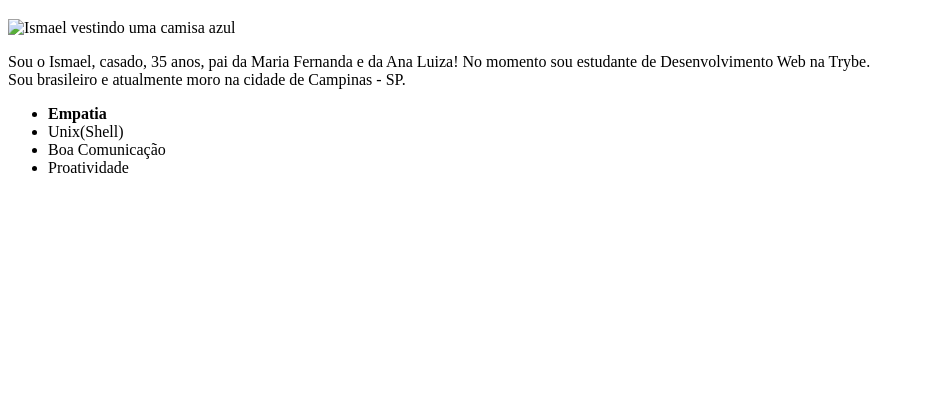
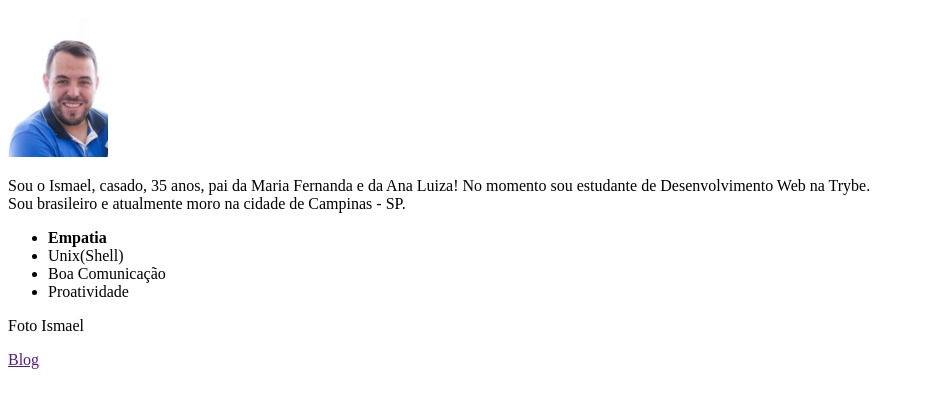
Before and after one commit to IsmaelPeccin/IsmaelPeccin.github.io, a plain HTML site: page index.html in a window 1280 px wide. Shown: the part 61-468 px from the top of the page, without its empty margins (0-925 px from the left). Drawn offline with Linux system fonts and the light colour scheme.

Commit message:
Adiciona a foto na mesma pasta do portfolio

```diff
--- a/index.html
+++ b/index.html
@@ -8,7 +8,7 @@
 </head>
 <body>
    <h1>Ismael Peccin Junior</h1>
-    <img src="foto.png" alt="Ismael vestindo uma camisa azul" width="400px">
+    <img src="foto.png" width="100px" alt="Ismael vestindo uma camisa azul">
     <p>Sou o Ismael, casado, 35 anos, pai da Maria Fernanda e da Ana Luiza! No momento sou estudante de Desenvolvimento Web na Trybe. <br>
     Sou brasileiro e atualmente moro na cidade de Campinas - SP.</p>
     <ul>
@@ -17,6 +17,7 @@
       <li>Boa Comunicação</li>
       <li>Proatividade</li>
     </ul>
-
+    <p>Foto Ismael</p>
+    <a href="">Blog</a>
 </body>
 </html>
```
Also changed, not shown: foto.png (added).
